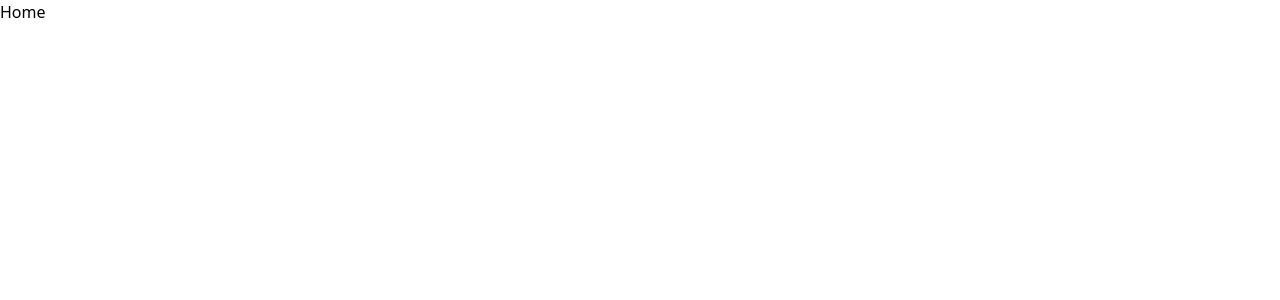
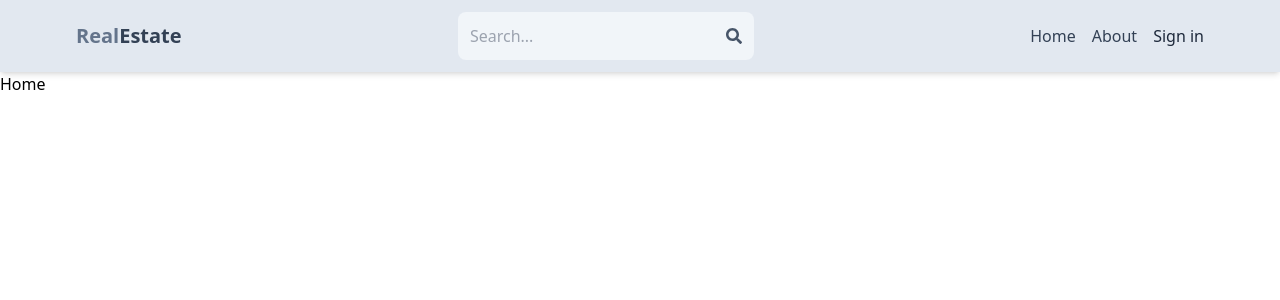
Before and after one commit to sudharsan026/real-estate, a React (Vite) app in the folder real-estate/: page / in a window 1280 px wide. Shown: the top 300 px of the page. Built offline with nearby package versions, Linux system fonts and the light colour scheme.

Commit message:
Create header component

```diff
--- a/real-estate/package.json
+++ b/real-estate/package.json
@@ -12,6 +12,7 @@
   "dependencies": {
     "react": "^18.2.0",
     "react-dom": "^18.2.0",
+    "react-icons": "^4.11.0",
     "react-router-dom": "^6.17.0"
   },
   "devDependencies": {
--- a/real-estate/src/App.jsx
+++ b/real-estate/src/App.jsx
@@ -5,10 +5,12 @@ import About from "./pages/About";
 import SignIn from "./pages/SignIn";
 import SignOut from "./pages/SignOut";
 import Profile from "./pages/Profile";
+import Header from "./components/Header";
 
 const App = () => {
   return (
     <Router>
+      <Header />
       <Routes>
         <Route path="/" element={<Home />} />
         <Route path="/about" element={<About />} />
--- /dev/null
+++ b/real-estate/src/components/Header.jsx
@@ -0,0 +1,45 @@
+import React from "react";
+import { Link } from "react-router-dom";
+import { FaSearch } from "react-icons/fa";
+
+const Header = () => {
+  return (
+    <header className="bg-slate-200 shadow-md">
+      <div className="flex justify-between items-center max-w-6xl mx-auto p-3">
+        <Link to="/">
+          <h1 className="font-bold text-sm sm:text-xl flex flex-wrap">
+            <span className="text-slate-500">Real</span>
+            <span className="text-slate-700">Estate</span>
+          </h1>
+        </Link>
+        <form className="bg-slate-100 p-3 rounded-lg flex items-center">
+          <input
+            type="text"
+            className="bg-transparent focus:outline-none w-24 sm:w-64"
+            placeholder="Search..."
+            name=""
+            id=""
+          />
+          <FaSearch className="text-slate-600 cursor-pointer" />
+        </form>
+        <ul className="flex gap-4">
+          <Link to="/">
+            <li className="hidden sm:inline text-slate-700 hover:underline">
+              Home
+            </li>
+          </Link>
+          <Link to="/about">
+            <li className="hidden sm:inline text-slate-700 hover:underline">
+              About
+            </li>
+          </Link>
+          <Link to="/sign-in">
+            <li className="text-slate-800 hover:underline">Sign in</li>
+          </Link>
+        </ul>
+      </div>
+    </header>
+  );
+};
+
+export default Header;
```
Also changed, not shown: 1 other file (tests, documents, lock files or other folders).
